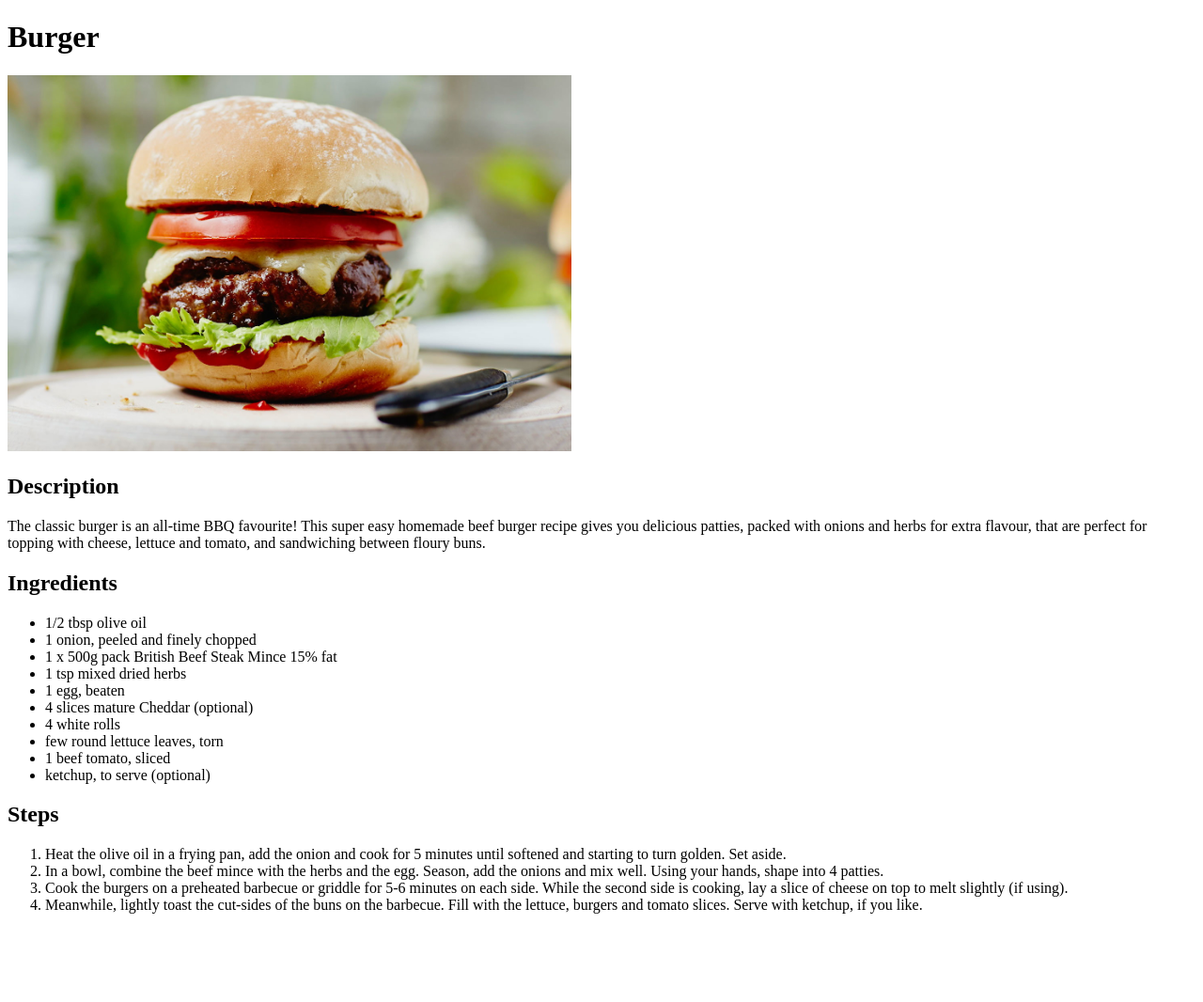
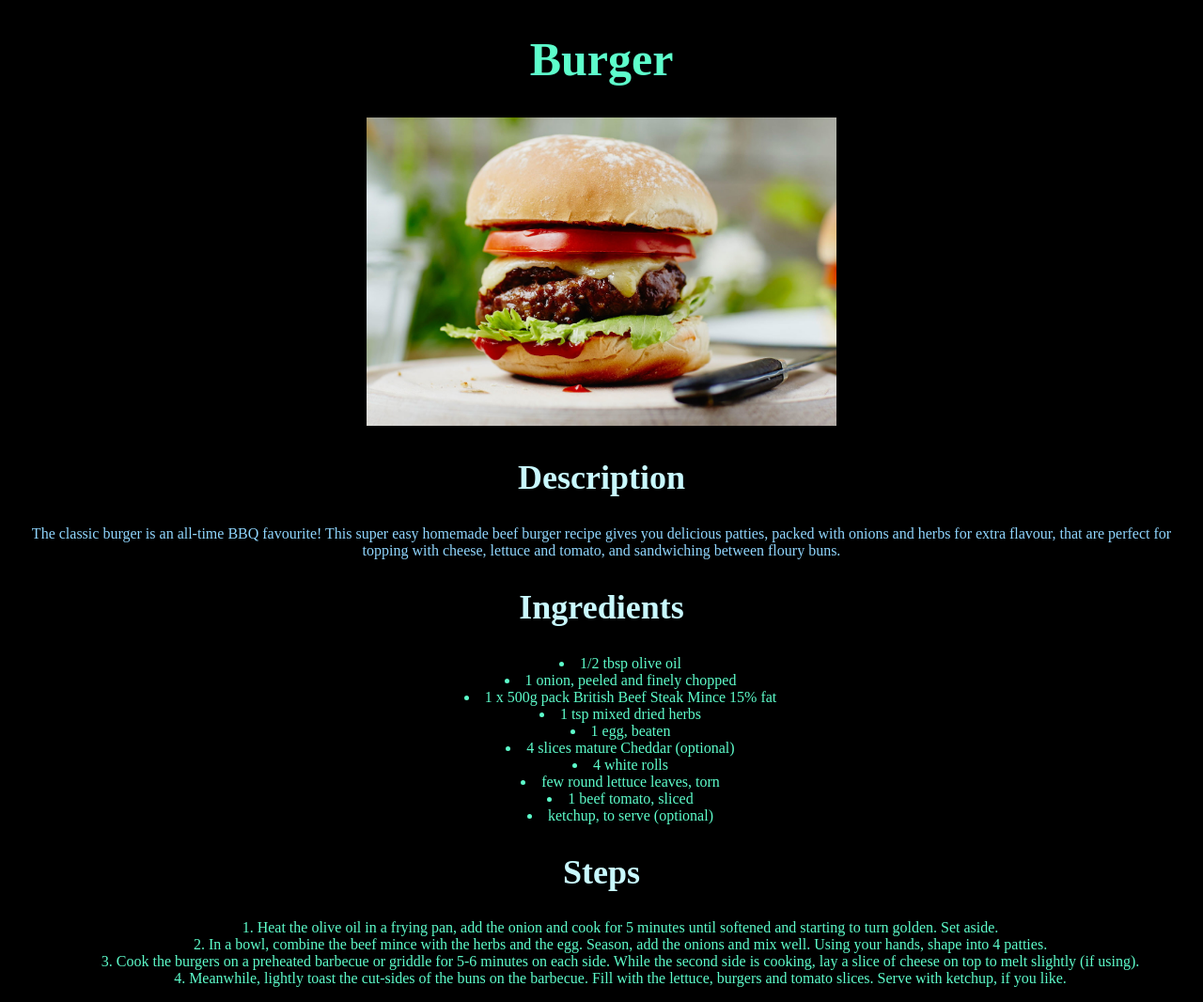
Before and after one commit to mvldmihai/odin-recipes, a plain HTML site: page recipes/burger.html in a window 1280 px wide. Shown: the whole page at 94% size. Before the commit the page ends 988 px from the top, so only its background shows below. Drawn offline with Linux system fonts and the light colour scheme.

Commit message:
Link burger and lasagna recipe to styles.css
Linked the burger and lasagna to styles.css and added the "subtitle"
class to the h2 and verified if the webpages for making sure nothing was
left out of the page.

```diff
--- a/recipes/burger.html
+++ b/recipes/burger.html
@@ -2,6 +2,7 @@
 <html lang="en">
     <head>
         <meta charset="utf-8">
+        <link rel="stylesheet" href="../styles.css"></style>
         <title>Burger</title>
     </head>
 
@@ -9,10 +10,10 @@
         <h1>Burger</h1>
         <img src="../images/finished_burger.jpeg" width="600" height="400">
 
-        <h2>Description</h2>
+        <h2 class="subtitle">Description</h2>
         <p>The classic burger is an all-time BBQ favourite! This super easy homemade beef burger recipe gives you delicious patties, packed with onions and herbs for extra flavour, that are perfect for topping with cheese, lettuce and tomato, and sandwiching between floury buns.</p>
 
-        <h2>Ingredients</h2>
+        <h2 class="subtitle">Ingredients</h2>
         <ul>
             <li>1/2 tbsp olive oil</li>
             <li>1 onion, peeled and finely chopped</li>
@@ -26,7 +27,7 @@
             <li>ketchup, to serve (optional)</li>
         </ul>
 
-        <h2>Steps</h2>
+        <h2 class="subtitle">Steps</h2>
         <ol>
             <li>Heat the olive oil in a frying pan, add the onion and cook for 5 minutes until softened and starting to turn golden. Set aside.</li>
             <li>In a bowl, combine the beef mince with the herbs and the egg. Season, add the onions and mix well. Using your hands, shape into 4 patties.</li>
```
Also changed, not shown: recipes/lasagna.html (+4 -3 lines).
